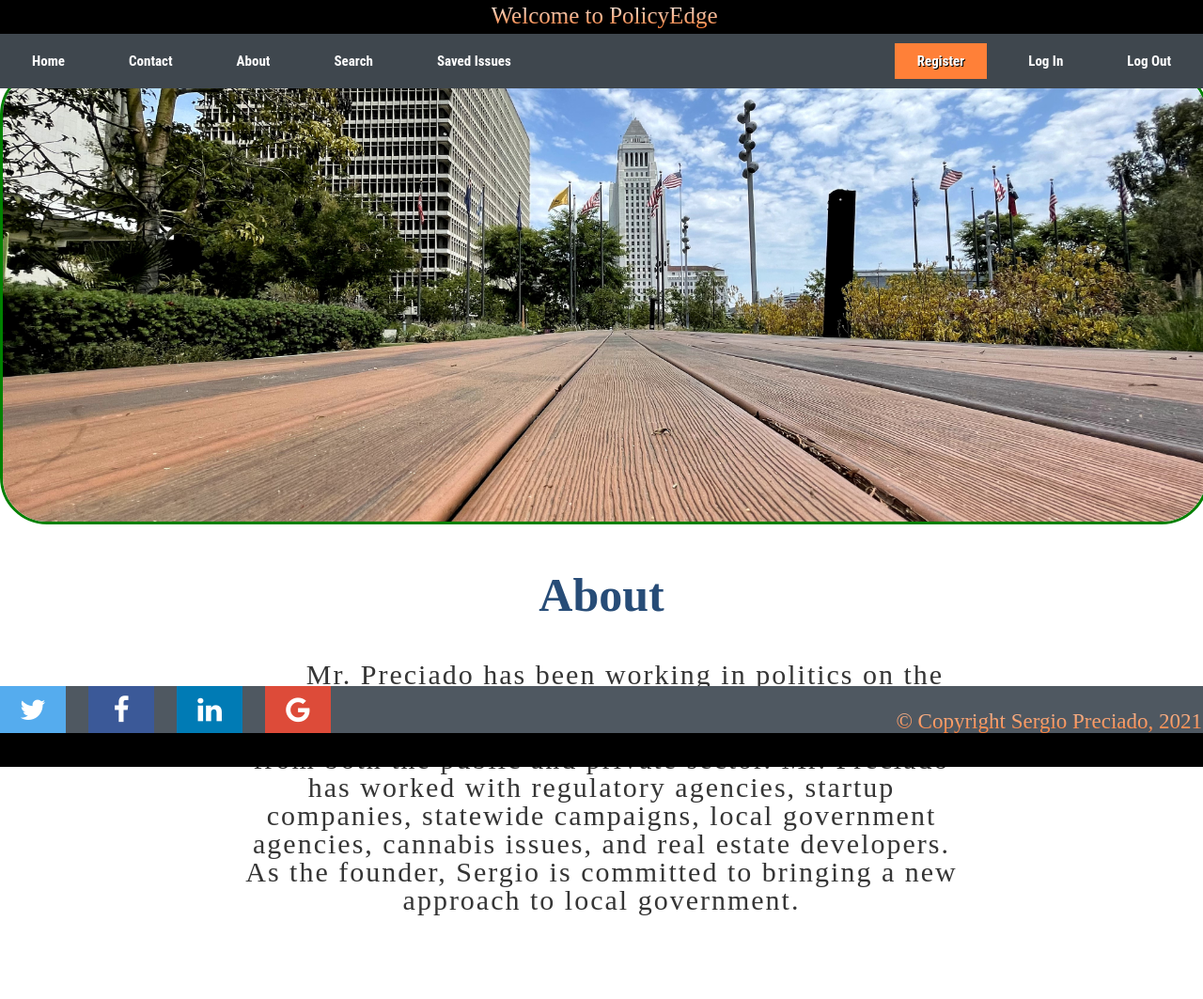
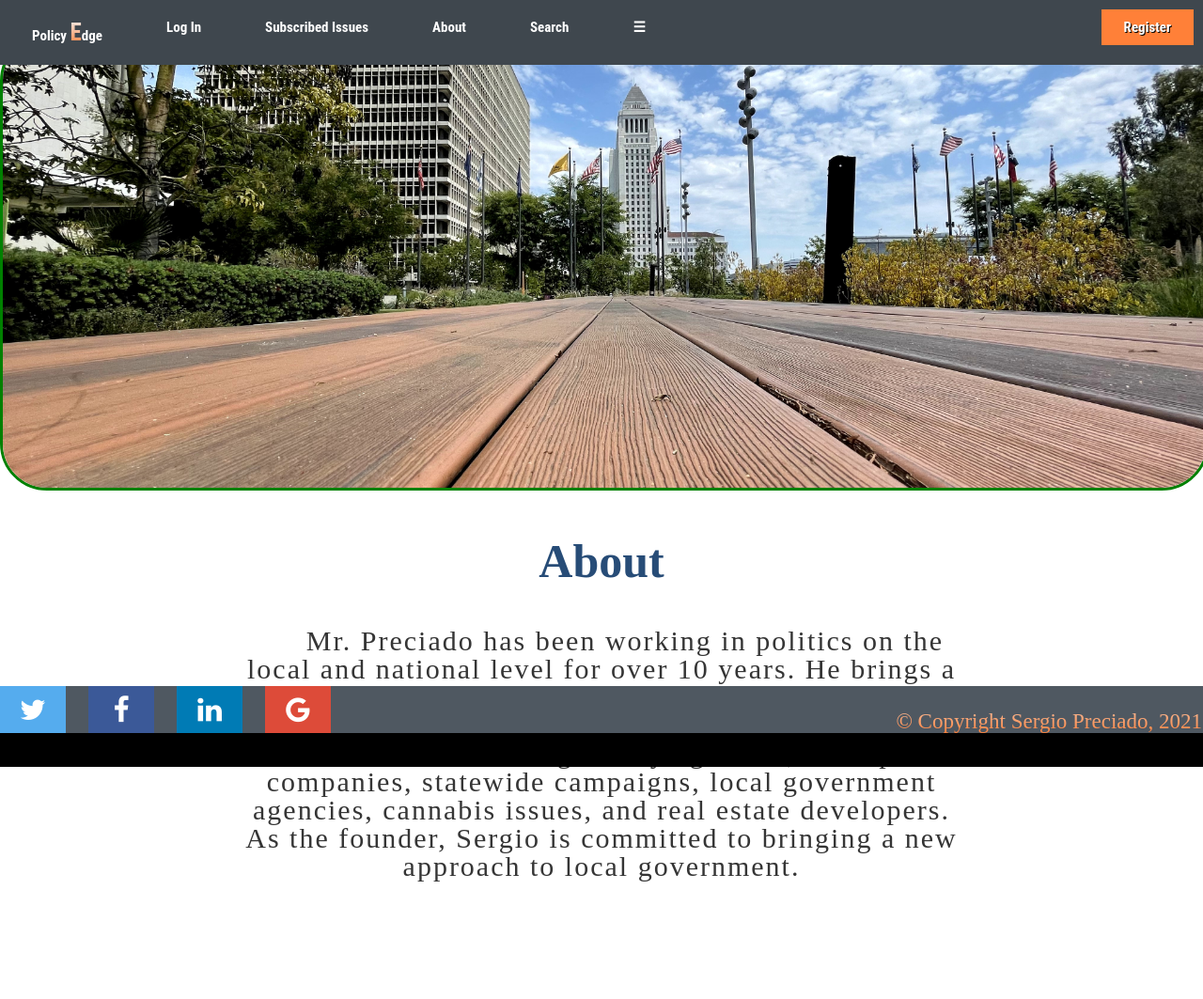
Before and after one commit to ChechoFresco/PE, a Flask app: page /about in a window 1280 px wide. Shown: the whole page at 94% size. After the commit the page ends 938 px from the top, so only its background shows below. Run offline with Flask 2, Linux system fonts and the light colour scheme; some libraries are stand-ins or nearby versions.

Commit message:
Update base.html

```diff
--- a/templates/base.html
+++ b/templates/base.html
@@ -1,27 +1,42 @@
 <!DOCTYPE html>
 <html>
 <head>
+	<meta name="viewport" content="width=device-width, initial-scale=1">
 	<link rel="stylesheet" href="{{ url_for('static', filename='css/base.css') }}" />
-    <meta http-equiv="Content-Type" content="text/html; charset=UTF-8">
 {% if title %}
 <title>{{ title }} - PolicyEdge</title>
 {% else %}
 <title>Welcome to Policy Edge</title>
 {% endif %}
 </head>
-
 <body>
-	<div class="colorstrip"><span>Welcome to PolicyEdge</span></div>
-	<div class="topnav">
-		<a href="/" class="square_btn">Home</a>
-		<a href="/contact" class="square_btn">Contact</a>
+	<nav class="topnav" id="myTopnav">
+		<a href="/" class="banner">Policy <span class='second'>E</span>dge</a>
+		<a href="/login">Log In</a>
+		<a href="/register", id='registerb' class="registerb">Register</a>
+		<a href="/savedIssues" class="square_btn">Subscribed Issues</a>
 		<a href="/about" class="square_btn">About</a>
 		<a href="/search" class="square_btn">Search</a>
-		<a href="/savedIssues" class="square_btn">Saved Issues</a>
-		<a href="/logout", id='logoutb' class="logoutb">Log Out</a>
-		<a href="/login", id='loginb' class="loginb">Log In</a>
-		<a href="/register", id='registerb' class="registerb">Register</a>
-	</div>
-</body>
+		<a href="javascript:void(0);" class="icon" onclick="myFunction()">&#9776;</a>
+	</nav>
+<script>
+	function myFunction() {
+	var x = document.getElementById("myTopnav");
+	if (x.className === "topnav") {
+		x.className += "responsive";
+	} else {
+		x.className = "topnav";
+	}
+	{
+	var y = document.getElementById("mycontain");
+	if (y.className === "container") {
+		y.className += "changes";
+	} else {
+		y.className = "container";
+    }
+}
+	}
+	</script>
 {% block content %}{% endblock %}
 {% include 'footer.html' %}
+</body>
```
